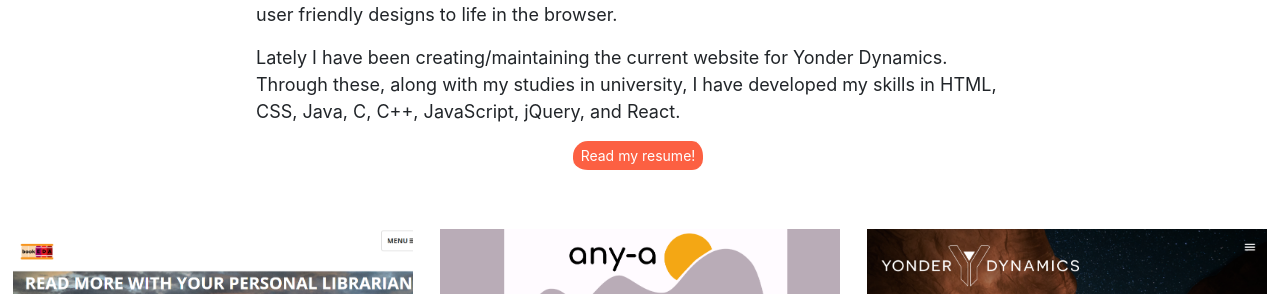
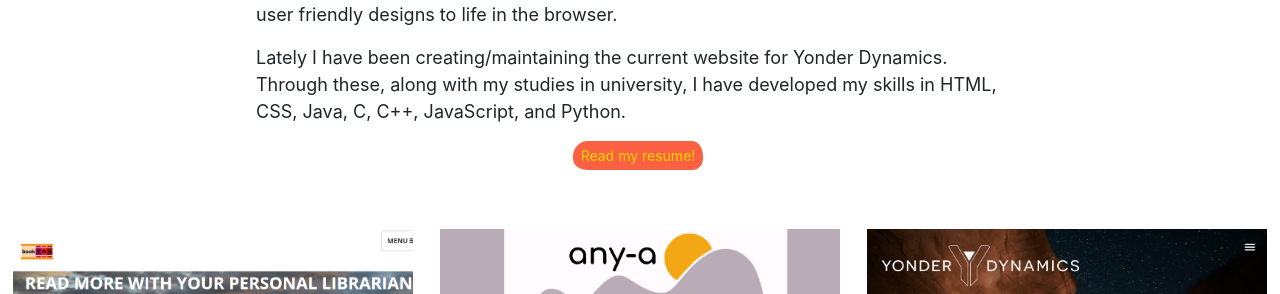
Before and after one commit to annsudhart/annsudhart.github.io, a Jekyll site: the page index.html, which Jekyll copies as it is, in a window 1280 px wide. Shown: the part 1106-1400 px from the top of the page. Built offline with Jekyll 4.4.1, drawn with Linux system fonts in a browser that asks for light colours; nearby versions of some CDN libraries; some web fonts are replaced.

Commit message:
Added resume link

```diff
--- a/index.html
+++ b/index.html
@@ -73,12 +73,12 @@
             Lately I have been creating/maintaining the current
             website for Yonder Dynamics. Through these, along with my studies in
             university, I have developed my skills in HTML, CSS, Java, C, C++,
-            JavaScript, jQuery, and React.
+            JavaScript, and Python.
           </p>
           <div class="row">
             <div class="buttons">
               <!-- Coming soon~ <div class="btn btn-sm btn-primary"> Online Resume </div> -->
-              <div class="btn btn-sm btn-primary"> Read my resume! </div>
+              <div class="btn btn-sm btn-primary"> <a href="./resume.pdf"> Read my resume! </a></div>
             </div>
           </div>
       </div>
```
Also changed, not shown: other parts of index.html (+1 -1 lines).
